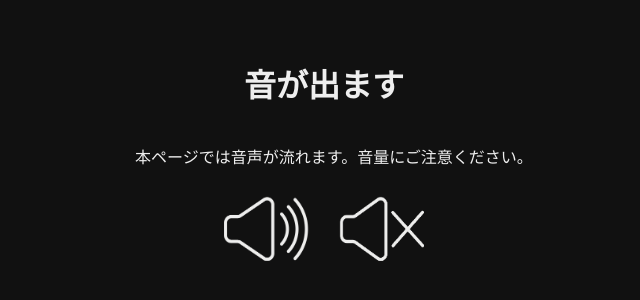
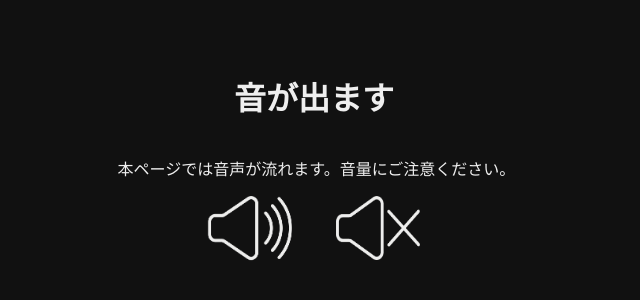
Before and after one commit to N2D9/pan, a plain HTML site: page index.html in a window 1280 px wide. Shown: the part 274-574 px from the top of the page, without its empty margins (348-988 px from the left). Drawn offline with Linux system fonts and the light colour scheme.

Commit message:
何を変えたか

```diff
--- a/index.html
+++ b/index.html
@@ -12,12 +12,12 @@
       <h1 class="fade-in-up">音が出ます</h1>
       <p class="fade-in-up delay-1">本ページでは音声が流れます。音量にご注意ください。</p>
       <div class="buttons">
-        <button onclick="startSite(true)">
+        <buttonon onclick="startSite(true)">
           <img class="fade-in-volume" src="volumeon.png" alt="音を出す" width="84" height="64">
-        </button>
-        <button onclick="startSite(false)">
+        </buttonon>
+        <buttonoff onclick="startSite(false)">
           <img class="fade-in-volume" src="volumeoff.png" alt="ミュート" width="84" height="64">
-        </button>
+        </buttonoff>
       </div>
     </div>
   </div>
--- a/script.js
+++ b/script.js
@@ -28,7 +28,7 @@ function startSite(withSound) {
         logoContainer.style.display = "none";
         main.style.display = "block";
       }, 1400); // ロゴのフェードアウトが終わるまで待つ
-    }, 2300); // ロゴを出してから3秒後に次の演出へ
+    }, 2000); // ロゴを出してから3秒後に次の演出へ
 
   }, 1400); // フェードアウトに合わせて1秒待つ
 
--- a/style.css
+++ b/style.css
@@ -33,9 +33,11 @@ body {
     animation: fadeInUp 0.8s ease-out forwards;
   }
 
-
+  h1 {
+    margin-left: -20px;
+  }
   p {
-    margin-left: 20px
+    margin-left: -15px;
   }
 
   /* 2つ目の要素用に遅延を追加 */
@@ -63,6 +65,14 @@ body {
 
   button:hover img {
     transform: scale(1.1); /* ホバーでちょっと大きくなる */
+  }
+
+  buttonon {
+    margin-left: -20px;
+  }
+
+  buttonoff {
+    margin-left: 40px;
   }
 
   /* ロゴは最初非表示 */
```
